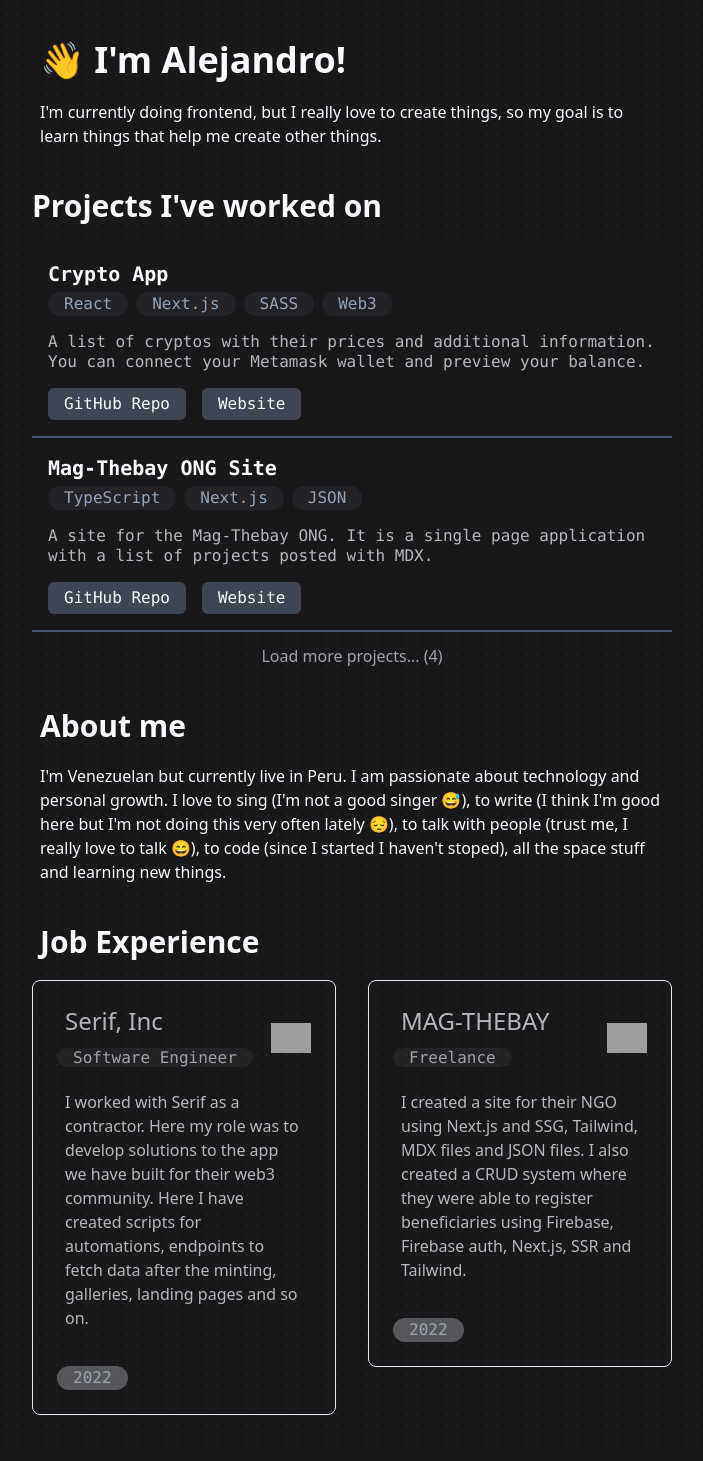
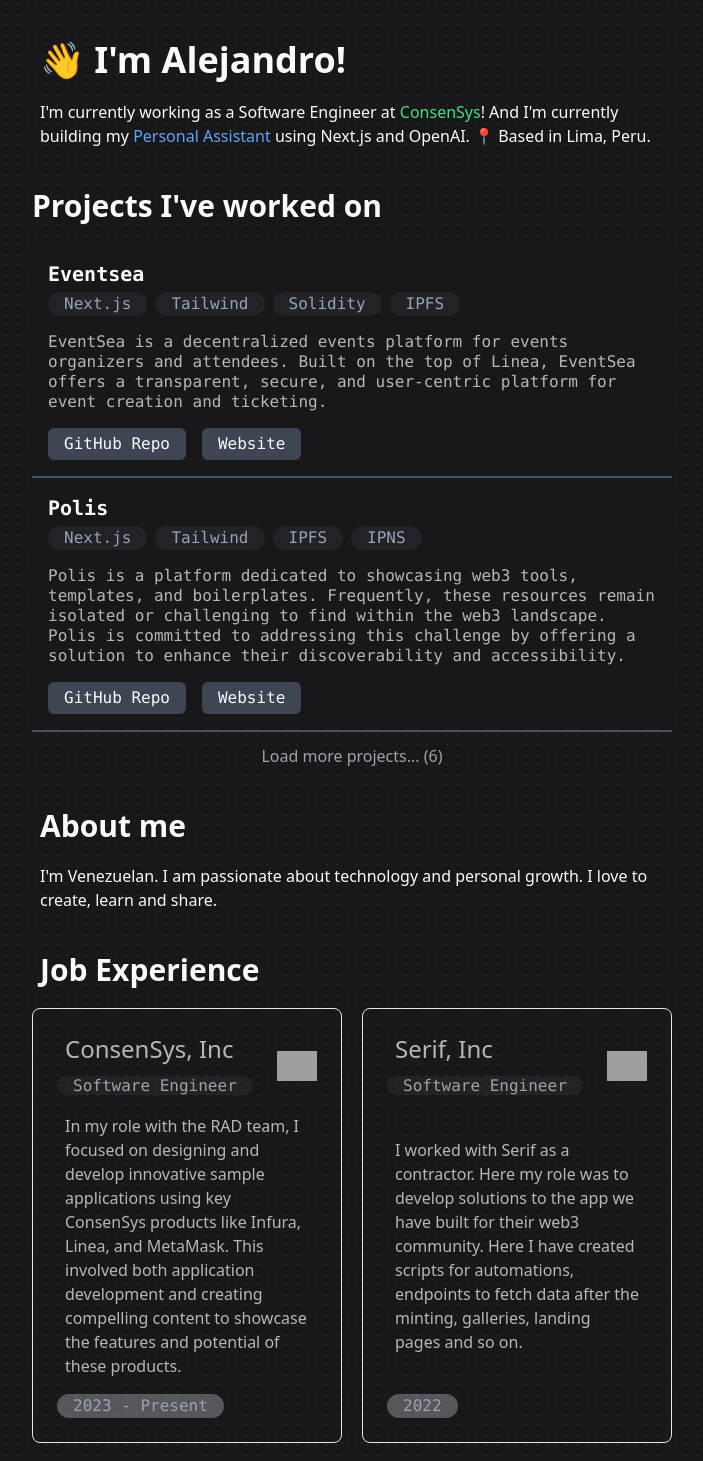
Before and after one commit to cxalem/cxalem.dev, a Next.js app: page / in a window 1280 px wide. Shown: the top 1461 px of the page, without its empty margins (288-991 px from the left). Built offline with nearby package versions, Linux system fonts and the light colour scheme; grey boxes are pictures that could not be loaded.

Commit message:
updating personal info

```diff
--- a/package.json
+++ b/package.json
@@ -6,6 +6,7 @@
     "start": "next start"
   },
   "dependencies": {
+    "@codaworks/react-glow": "^1.0.5",
     "next": "latest",
     "react": "18.1.0",
     "react-dom": "18.1.0"
--- a/src/components/ExperienceCard.tsx
+++ b/src/components/ExperienceCard.tsx
@@ -8,10 +8,13 @@
 
 export const ExperienceCard: React.FC<Props> = ({ job }) => {
   return (
-    <Link href={job.company_link} className="bg-transparent">
-      <a target="_blank" className="rounded-lg flex transition-shadow hover:shadow-zinc-800 hover:shadow-xl">
-        <div className="w-76 space-y-5 border p-6 rounded-lg flex flex-col justify-between">
-          <div className="flex justify-between">
+    <a
+      target="_blank"
+      href={`${job.company_link}`}
+      className="rounded-lg border w-fit p-6 cursor-pointer flex transition-shadow hover:shadow-zinc-800 hover:shadow-xl"
+    >
+      <div className="flex flex-col justify-between">
+        <div className="flex justify-between mb-4">
           <div>
             <h3 className="px-2 text-2xl mb-2 font-thin opacity-70">
               {job.company}
@@ -30,6 +33,5 @@
         </span>
       </div>
     </a>
-    </Link>
   );
 };
--- a/src/components/ProjectCard.tsx
+++ b/src/components/ProjectCard.tsx
@@ -7,7 +7,7 @@
 
 const ProjectCard: React.FC<Props> = ({ project }) => {
   return (
-    <div className="flex flex-col gap-4 border-b-2 border-slate-600 bg-zinc-900 hover:bg-zinc-800 p-4 ">
+    <div className="flex flex-col gap-4 border-b-2 border-slate-600 bg-zinc-900 hover:bg-zinc-800 p-4 transition-color duration-200">
       <div className="flex flex-col gap-1">
         <h3 className="text-xl font-mono font-semibold">{project.title}</h3>
         <div className="flex gap-2 flex-wrap">
@@ -23,27 +23,27 @@
       </div>
       <p className="font-mono opacity-70 leading-5">{project.description}</p>
       <div className="flex gap-4">
-        {project.repourl ? (
-          <Link href={`${project.repourl}`}>
-            <a target="_blank">
-              <button className="font-mono bg-slate-500 py-1 px-4 rounded-md bg-opacity-50 hover:shadow-lg ">
-                GitHub Repo
-              </button>
-            </a>
-          </Link>
-        ) : (
-          <button className="font-mono bg-slate-500 py-1 px-4 rounded-md bg-opacity-50 cursor-not-allowed opacity-50">
+        <a target="_blank" href={`${project.repourl}`}>
+          <button
+            disabled={!project.repourl}
+            className={`${
+              !project.repourl && "cursor-not-allowed opacity-50"
+            } font-mono bg-slate-500 py-1 px-4 rounded-md bg-opacity-50 hover:shadow-lg `}
+          >
             GitHub Repo
           </button>
-        )}
+        </a>
 
-        <Link href={`${project.liveurl}`}>
-          <a target="_blank">
-            <button className="font-mono bg-slate-500 py-1 px-4 rounded-md bg-opacity-50 hover:shadow-lg ">
-              Website
-            </button>
-          </a>
-        </Link>
+        <a target="_blank" href={`${project.liveurl}`}>
+          <button
+            disabled={!project.liveurl}
+            className={`${
+              !project.liveurl && "cursor-not-allowed opacity-50"
+            } font-mono bg-slate-500 py-1 px-4 rounded-md bg-opacity-50 hover:shadow-lg `}
+          >
+            Website
+          </button>
+        </a>
       </div>
     </div>
   );
--- a/src/data/JobExperiences.json
+++ b/src/data/JobExperiences.json
@@ -1,4 +1,12 @@
 {
+  "consensys": {
+    "company": "ConsenSys, Inc",
+    "role": "Software Engineer",
+    "description": "In my role with the RAD team, I focused on designing and develop innovative sample applications using key ConsenSys products like Infura, Linea, and MetaMask. This involved both application development and creating compelling content to showcase the features and potential of these products.",
+    "date": "2023 - Present",
+    "company_link": "https://consensys.io/",
+    "company_logo": "https://www.notion.so/image/https%3A%2F%2Fprod-files-secure.s3.us-west-2.amazonaws.com%2Ff4b39258-8c2f-46b2-bf6e-5ed2bbe98d93%2Fbc689959-5986-4e96-a089-56b227bc2a57%2FUntitled.png?table=block&id=86173496-33f0-4b2e-bb37-660fbb16eb81&spaceId=f4b39258-8c2f-46b2-bf6e-5ed2bbe98d93&width=2000&userId=b5d9e56c-d386-48d8-bfda-deb6eaf84065&cache=v2"
+  },
   "serif": {
     "company": "Serif, Inc",
     "role": "Software Engineer",
@@ -12,7 +20,7 @@
     "role": "Freelance",
     "description": "I created a site for their NGO using Next.js and SSG, Tailwind, MDX files and JSON files. I also created a CRUD system where they were able to register beneficiaries using Firebase, Firebase auth, Next.js, SSR and Tailwind.",
     "date": "2022",
-    "company_link": "https://mag-thebay-a7r847osl-cxalem.vercel.app/",
+    "company_link": "",
     "company_logo": "https://www.notion.so/image/https%3A%2F%2Fs3-us-west-2.amazonaws.com%2Fsecure.notion-static.com%2F1b0b811f-95b6-4fcd-8cec-864706d87c45%2Fmag-thebay.png?table=block&id=46a09b22-7bde-4105-a0e2-2c8827e215b4&spaceId=f4b39258-8c2f-46b2-bf6e-5ed2bbe98d93&width=2000&userId=b5d9e56c-d386-48d8-bfda-deb6eaf84065&cache=v2"
   }
 }
--- a/src/data/ProjectsData.json
+++ b/src/data/ProjectsData.json
@@ -1,16 +1,16 @@
 {
-  "crypto-app": {
-    "title": "Crypto App",
-    "description": "A list of cryptos with their prices and additional information. You can connect your Metamask wallet and preview your balance.",
-    "technologies": ["React", "Next.js", "SASS", "Web3"],
-    "repourl": "https://github.com/cxalem/next-crypto-app",
-    "liveurl": "https://next-crypto-app-nine.vercel.app/"
+  "eventsea": {
+    "title": "Eventsea",
+    "description": "EventSea is a decentralized events platform for events organizers and attendees. Built on the top of Linea, EventSea offers a transparent, secure, and user-centric platform for event creation and ticketing.",
+    "technologies": ["Next.js", "Tailwind", "Solidity", "IPFS"],
+    "repourl": "https://github.com/Consensys/eventsea",
+    "liveurl": "https://eventsea-web.vercel.app/"
   },
-  "mag-thebay": {
-    "title": "Mag-Thebay ONG Site",
-    "description": "A site for the Mag-Thebay ONG. It is a single page application with a list of projects posted with MDX.",
-    "technologies": ["TypeScript", "Next.js", "JSON"],
-    "repourl": "https://github.com/cxalem/mag-thebay",
-    "liveurl": "https://mag-thebay-a7r847osl-cxalem.vercel.app/"
+  "polis": {
+    "title": "Polis",
+    "description": "Polis is a platform dedicated to showcasing web3 tools, templates, and boilerplates. Frequently, these resources remain isolated or challenging to find within the web3 landscape. Polis is committed to addressing this challenge by offering a solution to enhance their discoverability and accessibility.",
+    "technologies": ["Next.js", "Tailwind", "IPFS", "IPNS"],
+    "repourl": "https://github.com/Consensys/polis",
+    "liveurl": "https://polis-nine.vercel.app/"
   }
 }
--- a/src/data/ProjectsData2.json
+++ b/src/data/ProjectsData2.json
@@ -1,4 +1,18 @@
 {
+  "crypto-app": {
+    "title": "Crypto App",
+    "description": "A list of cryptos with their prices and additional information. You can connect your Metamask wallet and preview your balance.",
+    "technologies": ["React", "Next.js", "SASS", "Web3"],
+    "repourl": "https://github.com/cxalem/crypto-portfolio",
+    "liveurl": "https://crypto-portfolio-one.vercel.app/"
+  },
+  "mag-thebay": {
+    "title": "Mag-Thebay ONG Site",
+    "description": "A site for the Mag-Thebay ONG. It is a single page application with a list of projects posted with MDX.",
+    "technologies": ["TypeScript", "Next.js", "JSON"],
+    "repourl": "https://github.com/cxalem/mag-thebay",
+    "liveurl": ""
+  },
   "wen": {
     "title": "Wen.sh",
     "description": "Landing page for a web3 project of web3 builders that builds web3 tools to help web3 builders build web3 tools.",
--- a/src/pages/index.tsx
+++ b/src/pages/index.tsx
@@ -7,7 +7,6 @@
 import moreProjectsData from "../data/ProjectsData2.json";
 import jobExperiences from "../data/JobExperiences.json";
 import { ExperienceCard } from "../components/ExperienceCard";
-import { JobDescription } from "../../types";
 
 const Home: NextPage = () => {
   const mainProjects = useGetItems(mainData);
@@ -36,8 +35,18 @@
             👋 I'm Alejandro!
           </h1>
           <p className="text-center md:text-left px-2">
-            I'm currently doing frontend, but I really love to create things, so
-            my goal is to learn things that help me create other things.
+            I'm currently working as a Software Engineer at{" "}
+            <a className="text-green-400" href="https://consensys.io/">
+              ConsenSys
+            </a>
+            ! And I'm currently building my{" "}
+            <a
+              className="text-blue-400"
+              href="https://github.com/cxalem/personal-assistant"
+            >
+              Personal Assistant
+            </a>{" "}
+            using Next.js and OpenAI. 📍 Based in Lima, Peru.
           </p>
         </header>
 
@@ -62,12 +71,7 @@
             About me
           </h2>
           <p className="text-center px-2 md:text-left">
-            {`I'm Venezuelan but currently live in Peru. I am passionate about
-            technology and personal growth. I love to sing (I'm not a good
-            singer 😅), to write (I think I'm good here but I'm not doing this
-            very often lately 😔), to talk with people (trust me, I really love
-            to talk 😄), to code (since I started I haven't stoped), all the space
-            stuff and learning new things.`}
+            {`I'm Venezuelan. I am passionate about technology and personal growth. I love to create, learn and share.`}
           </p>
         </section>
 
@@ -82,7 +86,7 @@
           <h2 className="text-center px-2 md:text-left text-3xl font-semibold mb-5">
             Job Experience
           </h2>
-          <div className="flex flex-col space-y-6 md:space-y-0 md:flex-row md:justify-between">
+          <div className="flex flex-col space-y-6 md:space-y-0 md:grid md:grid-cols-2 md:gap-5">
             {getJobExperiences.map((job) => (
               <ExperienceCard key={job.id} job={job} />
             ))}
```
Lines whose indentation alone changed are shown as unchanged.
